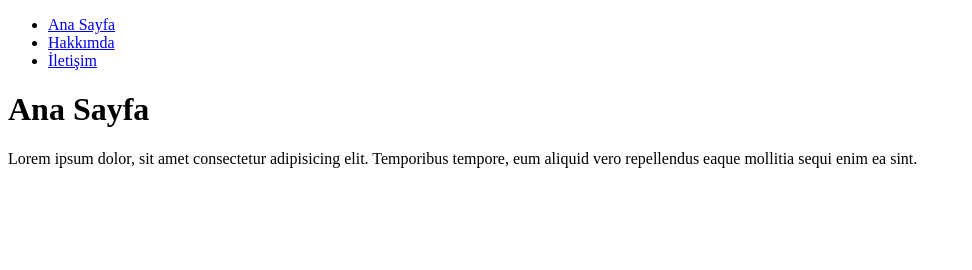
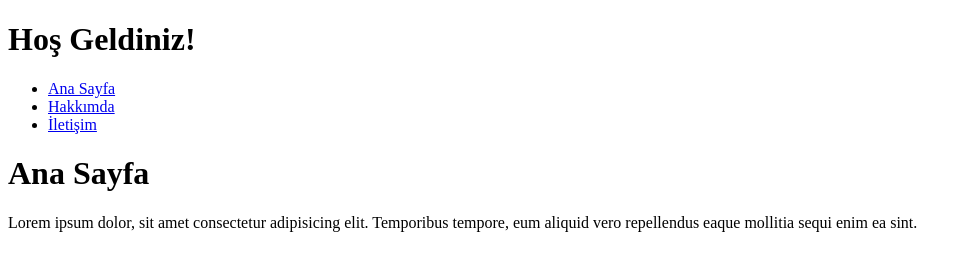
Before and after one commit to acunmedyaakademi/dogukanSari-githubOgreniyorum, a plain HTML site: page index.html in a window 1280 px wide. Shown: the whole page, without its empty margins (0-972 px from the left). Drawn offline with Linux system fonts and the light colour scheme.

Commit message:
Ana sayfaya h1 eklendi.

```diff
--- a/index.html
+++ b/index.html
@@ -6,6 +6,7 @@
   <title>Basit Bir Web Sitesi</title>
 </head>
 <body>
+  <h1>Hoş Geldiniz!</h1>
   <ul>
     <li><a href="index.html">Ana Sayfa</a></li>
     <li><a href="hakkimda.html">Hakkımda</a></li>
```
